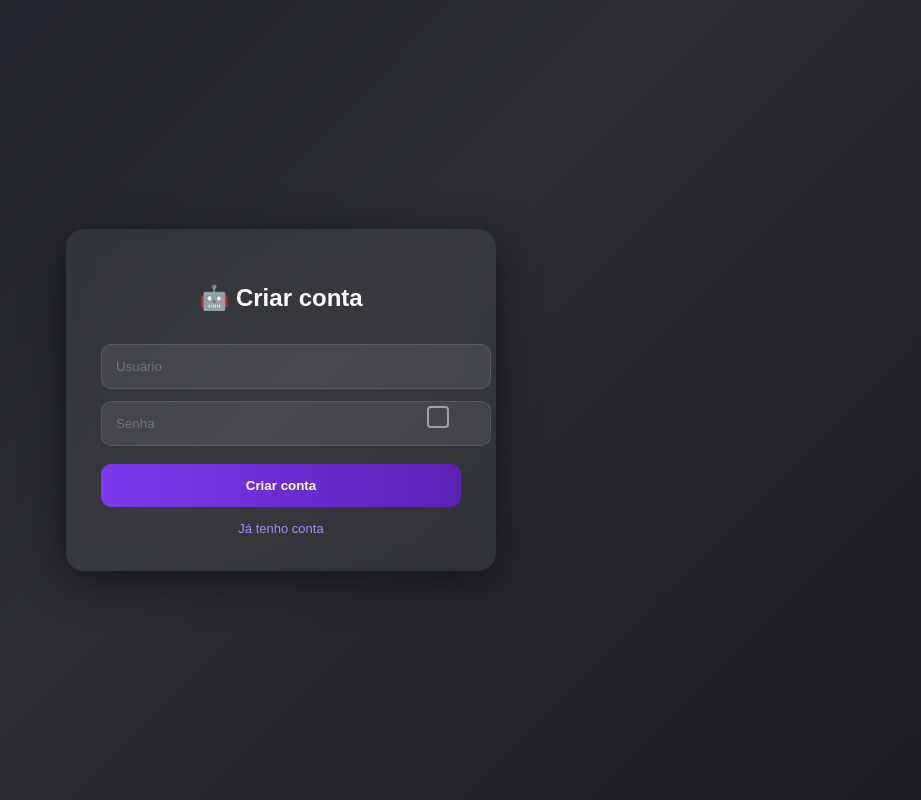
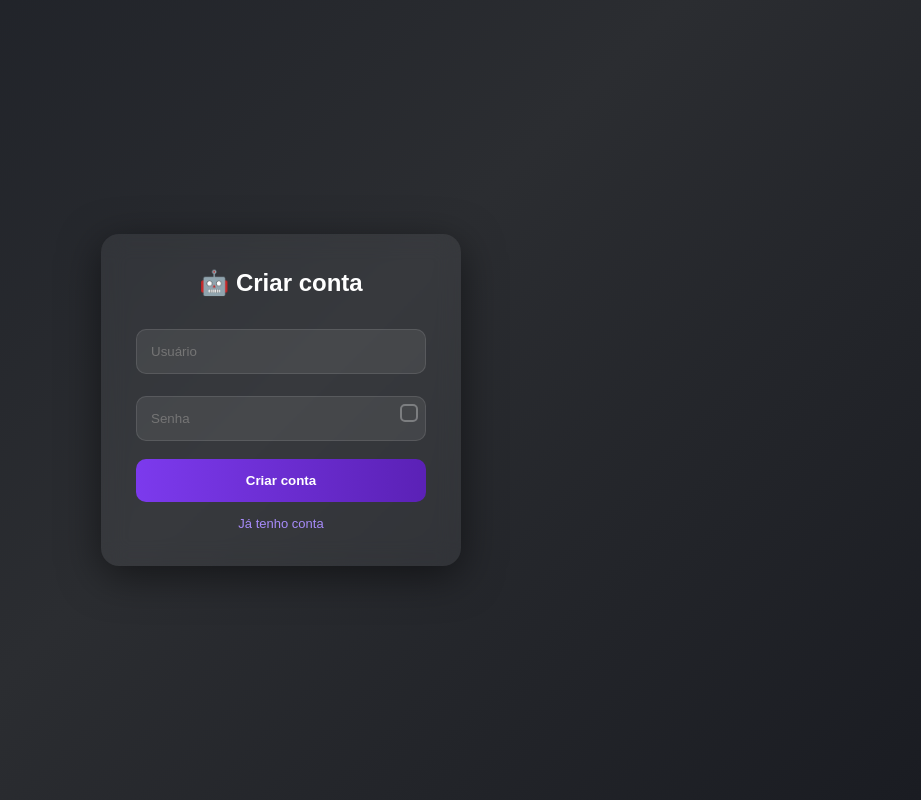
Before and after one commit to phramoslima24-web/PedroGPT, a Flask app: page /registro in a window 1280 px wide. Shown: the whole page, without its empty margins (359-1280 px from the left). Run offline with Flask 3, Linux system fonts and the light colour scheme.

Commit message:
atualiza login e registro modernos

```diff
--- a/templates/registro.html
+++ b/templates/registro.html
@@ -6,25 +6,29 @@
 <title>Registro - PedroGPT</title>
 
 <style>
+* {
+    margin: 0;
+    padding: 0;
+    box-sizing: border-box;
+    font-family: Arial;
+}
+
 body {
-    margin: 0;
     height: 100vh;
     display: flex;
     justify-content: center;
     align-items: center;
-    font-family: Arial;
     background: linear-gradient(135deg, #1c1f26, #2b2d31, #1a1c22);
+    color: white;
 }
 
-/* CARD */
 .card {
     width: 360px;
     padding: 35px;
     border-radius: 18px;
-    background: rgba(255, 255, 255, 0.06);
+    background: rgba(255,255,255,0.06);
     backdrop-filter: blur(12px);
     box-shadow: 0 10px 40px rgba(0,0,0,0.5);
-    color: white;
     text-align: center;
 }
 
@@ -32,10 +36,9 @@ h2 {
     margin-bottom: 20px;
 }
 
-/* INPUT */
 input {
     width: 100%;
-    padding: 14px;
+    padding: 14px 36px 14px 14px;
     margin-top: 12px;
     border-radius: 10px;
     border: 1px solid rgba(255,255,255,0.1);
@@ -44,7 +47,6 @@ input {
     outline: none;
 }
 
-/* BOTÃO */
 button {
     width: 100%;
     padding: 14px;
@@ -57,35 +59,39 @@ button {
     cursor: pointer;
 }
 
-/* SENHA */
-.senha-box {
-    position: relative;
+button:hover {
+    transform: scale(1.03);
 }
 
-.eye-box {
-    position: absolute;
-    right: 12px;
-    top: 50%;
-    transform: translateY(-50%);
-    width: 18px;
-    height: 18px;
-    border: 2px solid rgba(255,255,255,0.5);
-    border-radius: 4px;
-    cursor: pointer;
-}
-
-.eye-box.active {
-    background: #7c3aed;
-    border-color: #7c3aed;
-}
-
-/* LINK */
 a {
     display: block;
     margin-top: 14px;
     color: #a78bfa;
     text-decoration: none;
     font-size: 13px;
+}
+
+.senha-box {
+    position: relative;
+    margin-top: 10px;
+}
+
+.eye-box {
+    position: absolute;
+    right: 8px;
+    top: 50%;
+    transform: translateY(-50%);
+    width: 18px;
+    height: 18px;
+    border: 2px solid rgba(255,255,255,0.3);
+    border-radius: 5px;
+    cursor: pointer;
+    transition: 0.2s;
+}
+
+.eye-box.active {
+    background: #7c3aed;
+    border-color: #7c3aed;
 }
 </style>
 
@@ -112,7 +118,6 @@ a {
 <script>
 
 function toggleSenha() {
-
     const senha = document.getElementById("password");
     const box = document.getElementById("btnOlho");
 
```
Also changed, not shown: templates/login.html (+26 -22 lines). Lines whose indentation alone changed are shown as unchanged.
